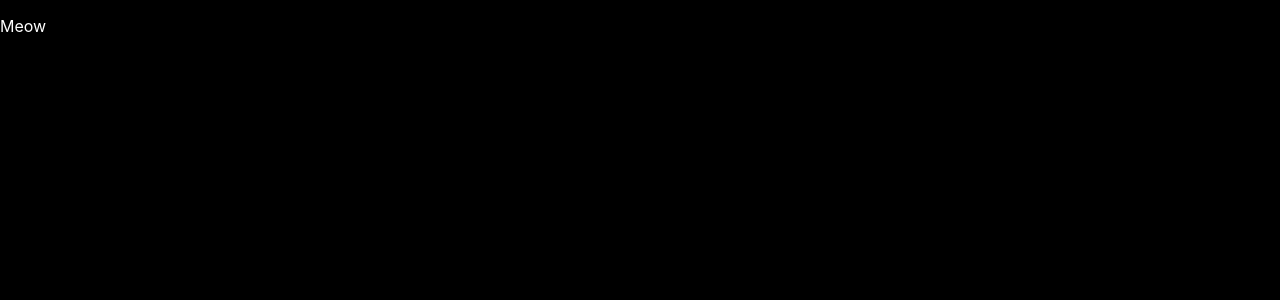
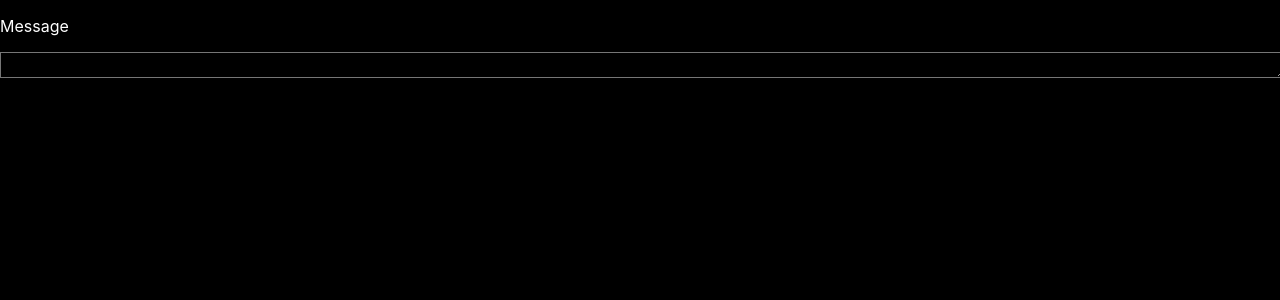
Before and after one commit to christianquebral/msglite_webapp, a React (Create React App) app: page / in a window 1280 px wide. Shown: the top 300 px of the page. Built offline with nearby package versions, Linux system fonts and the light colour scheme.

Commit message:
add input component

```diff
--- a/src/App.css
+++ b/src/App.css
@@ -1,5 +1,12 @@
 html { font-family: Ubuntu; }
 body {background-color: black;}
+textarea {
+  width: 100%;
+  height: 20px;
+  resize: vertical;
+  background-color: black;
+  color: white;
+}
 .message {
   color: white;
 }
--- a/src/App.js
+++ b/src/App.js
@@ -1,11 +1,14 @@
 import './App.css';
 
 import Message from './Components/Message';
-
+import Input from './Components/Input'
 
 function App() {
   return (
-    <div class="message"><Message /></div>
+    <>
+      <div class="message"><Message /></div>
+      <div class="input"><Input /></div>
+    </>
   )
 }
 
--- /dev/null
+++ b/src/Components/Input.js
@@ -0,0 +1,11 @@
+function Input() {
+	return (
+	    <form action="" method="post">
+	      <span contenteditable="true">
+	        <textarea type="text" name="user_input" required></textarea>
+	      </span>
+	    </form>
+	);
+}
+
+export default Input;
--- a/src/Components/Message.js
+++ b/src/Components/Message.js
@@ -1,6 +1,6 @@
 function Message() {
 	return (
-		<p>Meow</p>
+		<p>Message</p>
 	);
 }
 
```
